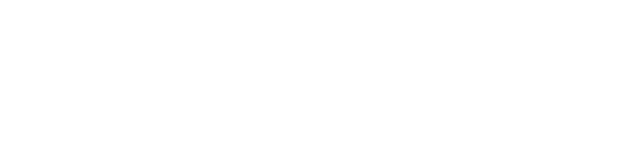
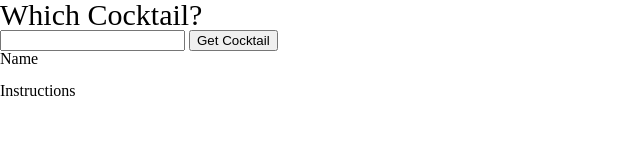
Before and after one commit to annairishburnett/Anki-Questions, a plain HTML site: page index.html in a window 1280 px wide. Shown: the whole page, without its empty margins (0-640 px from the left). Drawn offline with Linux system fonts and the light colour scheme.

Commit message:
added new API question to Anki deck

```diff
--- a/index.html
+++ b/index.html
@@ -16,8 +16,16 @@
 	<body>
 
 
+		<h1>Which Cocktail?</h1>
+		<section class="button">
+			<input type="text" name="drinkName" value="">
+			<button id="getCocktail" type="button" name="button">Get Cocktail</button>
+		</section>
 
-	<h2></h2>
+		<h2>Name</h2>
+		<img src="" alt="">
+		<h3>Instructions</h3>
+		<p></p>
 
 
 		<script type="text/javascript" src="js/main.js"></script>
```
Also changed, not shown: js/main.js (+25 -0 lines).
